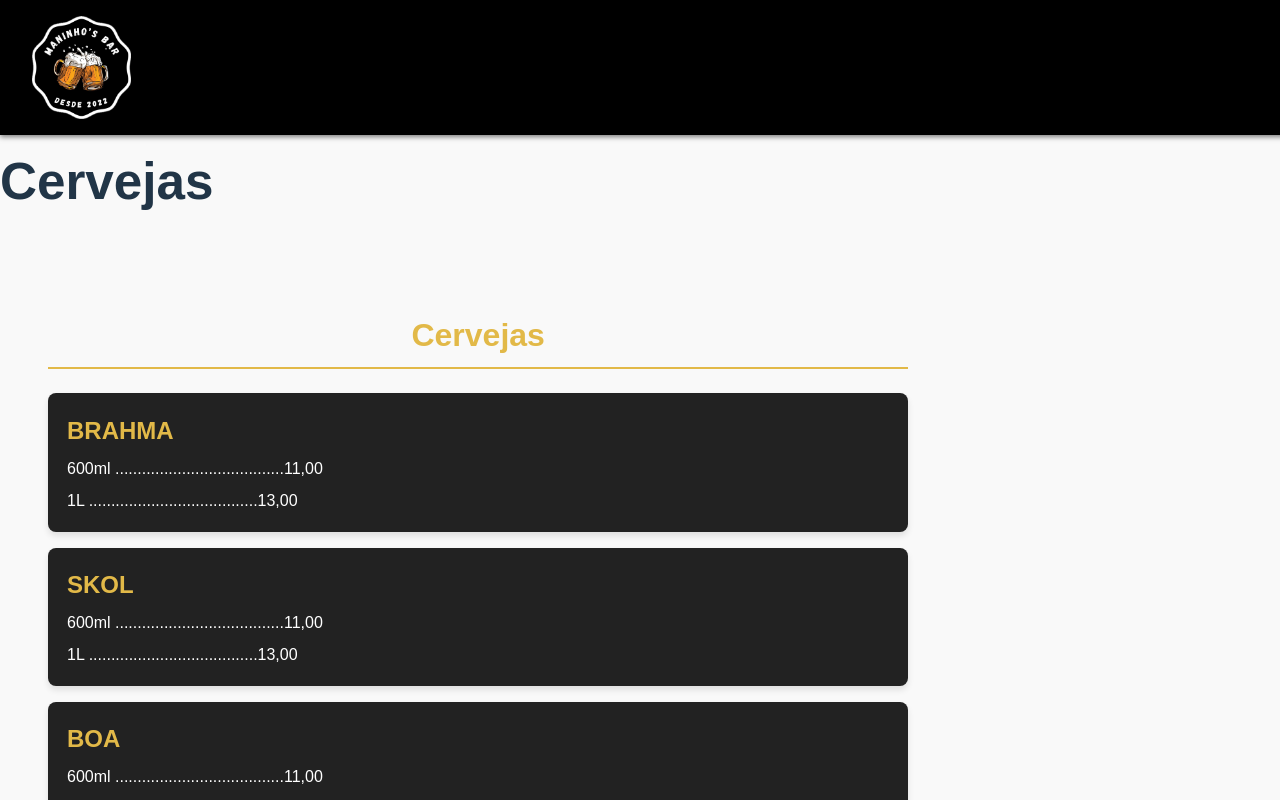
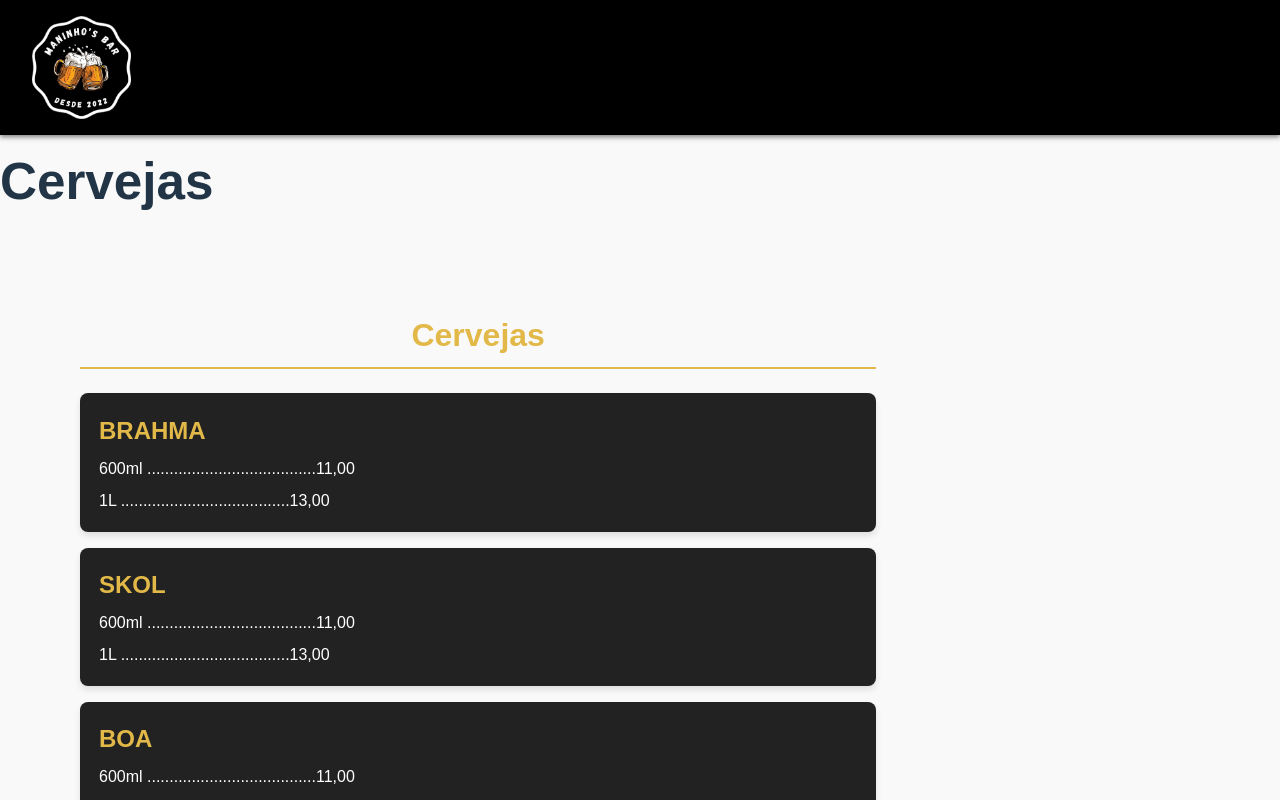
Before and after one commit to LordMaquins/cardapio, a React (Vite) app in the folder rtc/rtc_card/: page / in a window 1280 px wide. Shown: the top 800 px of the page. Built offline with nearby package versions, Linux system fonts and the light colour scheme.

Commit message:
concerto faixa preta

```diff
--- a/rtc/rtc_card/src/Components/style.css
+++ b/rtc/rtc_card/src/Components/style.css
@@ -1,4 +1,16 @@
 /* style.css */
+/* =========================================
+   0. RESET GLOBAL (CORRIGE A FAIXA PRETA)
+   ========================================= */
+*, *::before, *::after {
+    box-sizing: border-box; /* Impede que padding aumente a largura total dos elementos */
+}
+
+html, body {
+    overflow-x: hidden; /* Bloqueia qualquer rolagem horizontal acidental */
+    width: 100%;
+    max-width: 100vw;
+}
 
 /* =========================================
    1. ESTILOS GLOBAIS E BASE (MOBILE FIRST)
```
